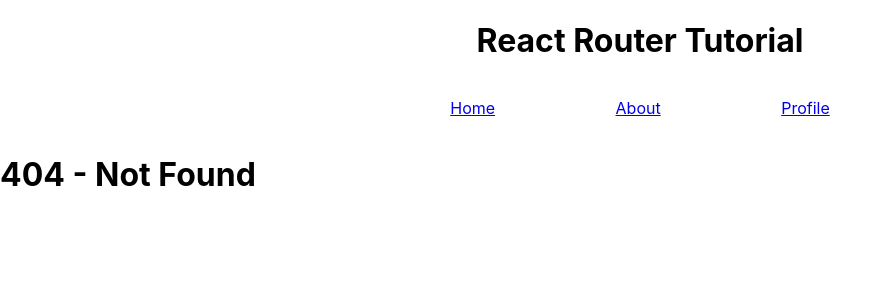
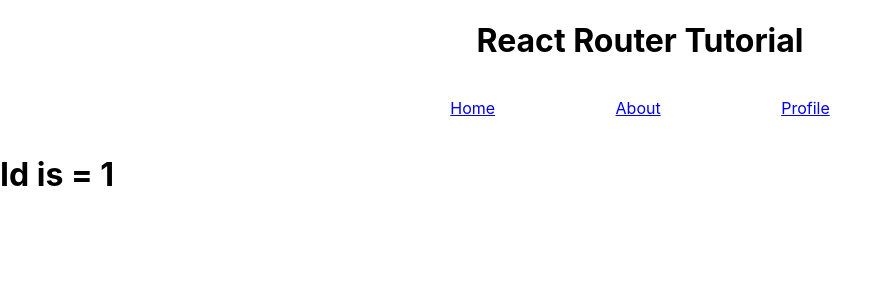
Before and after one commit to DeletedC/tutorials, a React (Create React App) app in the folder react-router-tutorial/: page /posts/1 in a window 1280 px wide. Before the commit this address had no page. Shown: the top 300 px of the page, without its empty margins (0-891 px from the left). Built offline with nearby package versions, Linux system fonts and the light colour scheme.

Commit message:
Added Post page

```diff
--- a/react-router-tutorial/src/App.js
+++ b/react-router-tutorial/src/App.js
@@ -4,6 +4,7 @@ import Header from './components/Header';
 import Home from './pages/Home';
 import About from './pages/About';
 import Profile from './pages/Profile';
+import Post from './pages/Post';
 import NotFound from './pages/NotFound';
 
 function App() {
@@ -16,6 +17,7 @@ function App() {
         <Route path="/" element={<Home />} />
         <Route path="/about" element={<About />} />
         <Route path="/profile" element={<Profile />} />
+        <Route path="/posts/:id" element={<Post />} />
         <Route path="*" element={<NotFound />} />
       </Routes>
     </BrowserRouter>
--- /dev/null
+++ b/react-router-tutorial/src/pages/Post.js
@@ -0,0 +1,14 @@
+import { useParams } from "react-router"
+
+const Post = () => {
+
+    const { id } = useParams();
+
+    return (
+        <h1>
+           Id is = {id}
+        </h1>
+    )
+}
+
+export default Post
```
